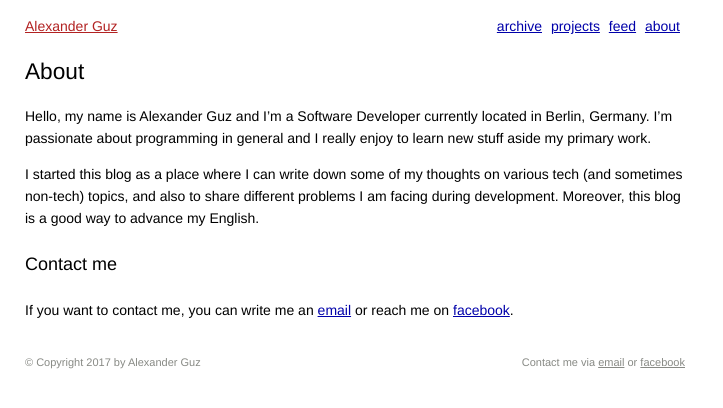
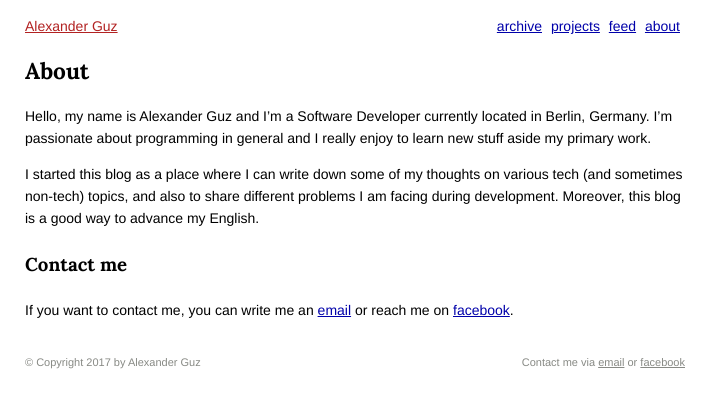
Before and after one commit to kalimatas/kalimatas.github.com, a Jekyll site: the page built from about/index.md, in a window 1280 px wide. Shown: the top 408 px of the page, without its empty margins (0-723 px from the left). Built offline with Jekyll 4.4.1, drawn with Linux system fonts in a browser that asks for light colours.

Commit message:
Lora font for headings

```diff
--- a/static/css/style.css
+++ b/static/css/style.css
@@ -1,4 +1,6 @@
 /* general */
+@import url('https://fonts.googleapis.com/css?family=Lora:700,700i');
+
 * { box-sizing: border-box; -webkit-box-sizing: border-box; -moz-box-sizing: border-box; }
 body { font-family: Helvetica, sans-serif; font-size: 14px; line-height: 22px; margin: 0; padding: 0; color: black; }
 
@@ -7,9 +9,9 @@ a { color: #00a; }
 a:hover { color: black; }
 
 /* headings */
-h1, h3 { color: black; }
-h1 { font-size: 17pt; font-weight: 500; }
-h3 { font-size: 13.5pt; margin-top: 24px; margin-bottom: 24px; font-weight: 500; }
+h1, h3 { color: black; font-family: 'Lora', serif; }
+h1 { font-size: 17pt; }
+h3 { font-size: 14pt; margin-top: 24px; margin-bottom: 24px; }
 
 /* layout */
 section.container { padding-top: 15px; margin: 0 0 0 25px; width: 660px; }
@@ -29,7 +31,7 @@ nav.menu ul li { display: inline; margin-right: 5px; }
 /* index list */
 /*.entry > a { font-size: 12pt; }*/
 .entry > span { display: inline-block; margin: 0 4px; }
-.entry time, .not_found_list time { color: #444; font-size: 11px; font-family: Menlo, 'Bitstream Vera Sans Mono', 'Lucida Console', monospace; }
+.entry time, .not_found_list time { color: #24292e; font-size: 11px; font-family: Menlo, 'Bitstream Vera Sans Mono', 'Lucida Console', monospace; }
 
 /* paginator */
 nav.pagination { margin-top: 20px; }
```
